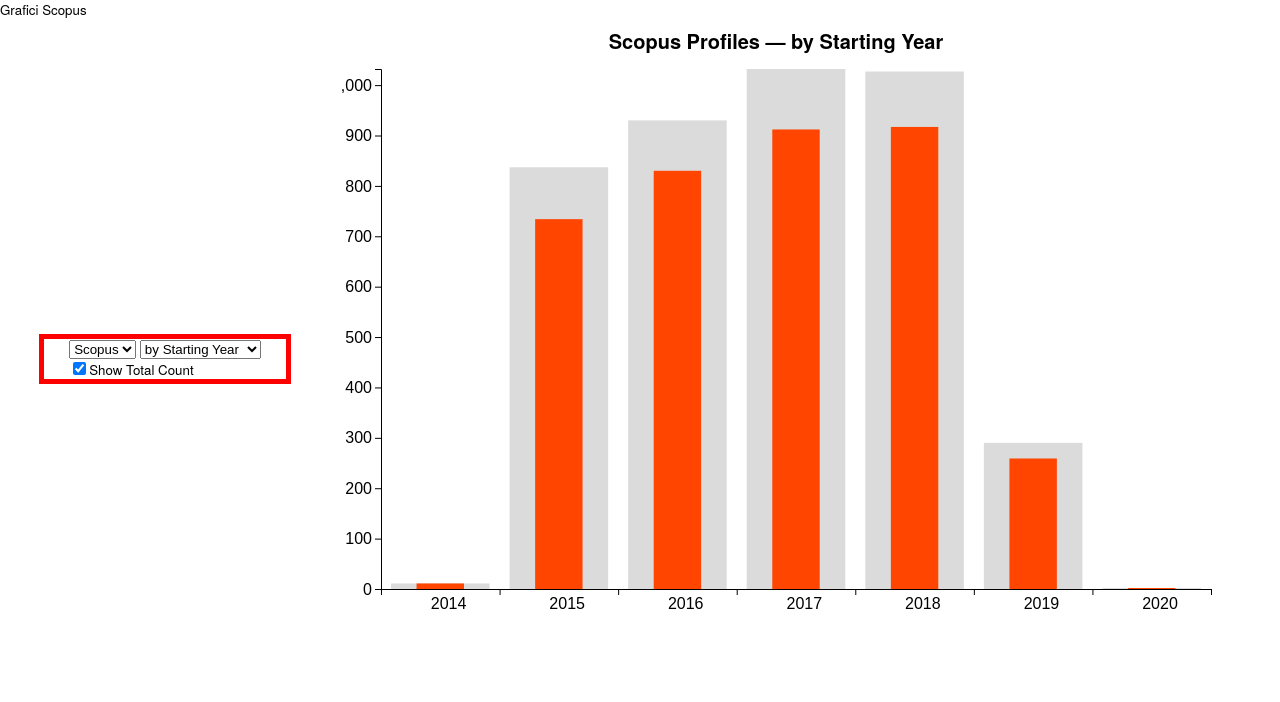
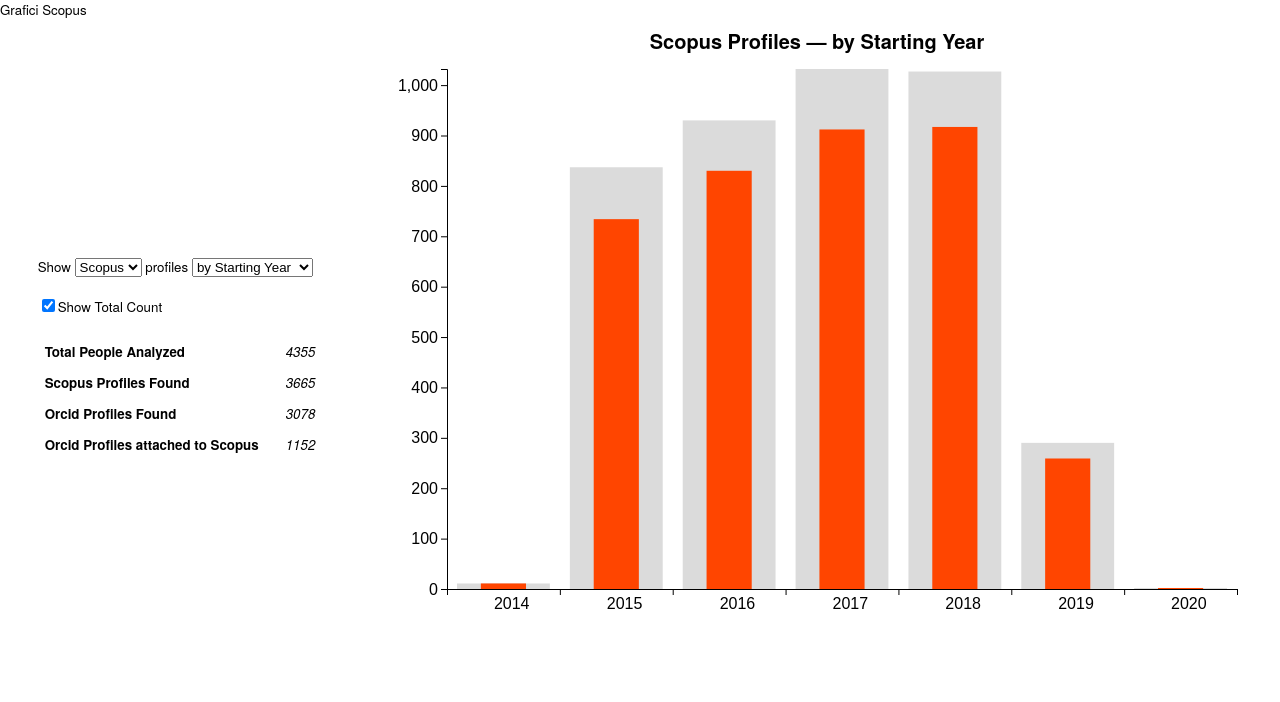
Before and after one commit to DrDav/ERC-Academic-Profiles, a plain HTML site: page index.html in a window 1280 px wide. Drawn offline with nearby package versions, Linux system fonts and the light colour scheme.

Commit message:
Added summary table to the index

```diff
--- a/index.html
+++ b/index.html
@@ -60,11 +60,30 @@
     .selector {
         padding-left: 25px;
         padding-right: 25px;
-        border: 5px solid red;
+        /*border: 5px solid red;*/
     }
     .tick {
         font-size: 12pt;
     }
+
+    .tableKey {
+        font-weight: bold;
+        padding-right: 20px;
+    }
+
+    .tableValue {
+        font-style: italic;
+    }
+
+    tr {
+        border: 1px solid black;
+        border-bottom: 1px solid black;
+    }
+
+    td {
+        padding: 5px;
+    }
+
     </style>
 </head>
 
@@ -72,10 +91,11 @@
     <header>Grafici Scopus</header>
     <div class="container">
         <div class="selector">
-            <select name="website">
+            Show <select name="website">
                 <option value="scopus">Scopus</option>
                 <option value="orcid">Orcid</option>
             </select>
+            profiles
             <select name="grouping">
                 <option value="starting">by Starting Year</option>
                 <option value="ending">by Ending Year</option>
@@ -83,9 +103,32 @@
                 <option value="nation">by Nation</option>
             </select>
             <br>
-            <!-- <input type="checkbox" name="percentage" id="percentage"><label for="percentage">Show Percentages</label>
-            <br> -->
+            <!-- <input type="checkbox" name="percentage" id="percentage"><label for="percentage">Show Percentages</label> -->
+            <br>
             <input type="checkbox" name="total" id="total" checked><label for="total">Show Total Count</label>
+            <br>
+            <br>
+            <table>
+                <thead></thead>
+                <tbody>
+                    <tr>
+                        <td class="tableKey">Total People Analyzed</td>
+                        <td class="tableValue" id="total_people"></td>
+                    </tr>
+                    <tr>
+                        <td class="tableKey">Scopus Profiles Found</td>
+                        <td class="tableValue" id="scopus_total"></td>
+                    </tr>
+                    <tr>
+                        <td class="tableKey">Orcid Profiles Found</td>
+                        <td class="tableValue" id="orcid_total"></td>
+                    </tr>
+                    <tr>
+                        <td class="tableKey">Orcid Profiles attached to Scopus</td>
+                        <td class="tableValue" id="scopus_with_orcid"></td>
+                    </tr>
+                </tbody>
+            </table>
         </div>
     </div>
 
--- a/main.js
+++ b/main.js
@@ -4,10 +4,10 @@ var graph_params = {
     group: "starting",
     website: "scopus",
     showTotal: true,
-    width: 900,
+    width: 870,
     height: 680,
-    margin: { top: 50, right: 30, bottom: 30, left: 40 },
-    innerWidth: 900 - 40 - 30,
+    margin: { top: 50, right: 30, bottom: 30, left: 50 },
+    innerWidth: 870 - 50 - 30,
     innerHeight: 600 - 50 - 30,
     spaceBetween: 10, /* Spacing between two bars */
     emptySpace: 0.3 /* Percentage of the width of a bar */
@@ -430,7 +430,7 @@ d3.select("select[name=grouping]")
 
 d3.select("input[name=total]")
     .on("click", function() {
-        params.showTotal = !params.showTotal;
+        graph_params.showTotal = !graph_params.showTotal;
         graph_draw.fadeOut(); // Fade out the old graph
         sleep(500).then(function() {
             d3.select("svg").remove();
@@ -447,3 +447,12 @@ d3.select("input[name=total]")
             }
         });
     })
+
+/* Append a table with a brief summary */
+d3.csv("data/general.csv").then(function(data) {
+    var d = data[0];
+    d3.select("#total_people").text(d.total_people);
+    d3.select("#scopus_total").text(d.scopus_profiles);
+    d3.select("#orcid_total").text(d.orcid_profiles);
+    d3.select("#scopus_with_orcid").text(d.scopus_with_orcid);
+});
```
